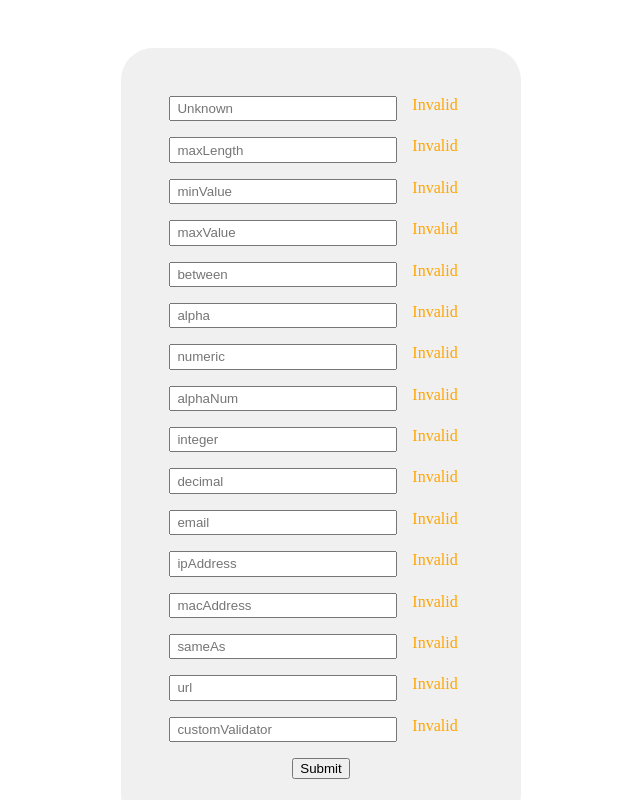
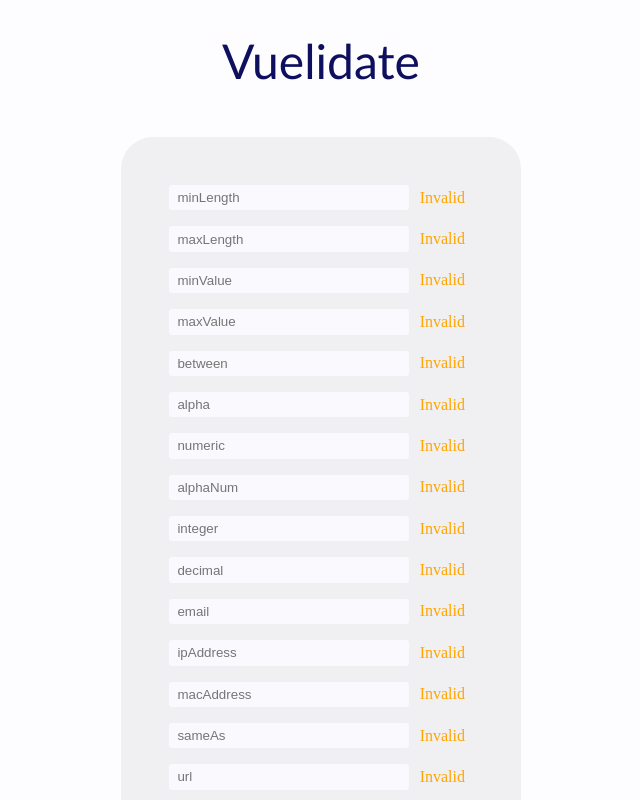
Before and after one commit to ValCrea/vue-lidate, a Vue app: page / in a window 1280 px wide. Shown: the top 800 px of the page, without its empty margins (319-959 px from the left). Built offline with nearby package versions, Linux system fonts and the light colour scheme.

Commit message:
more styling + fix for 1st label not displaying

```diff
--- a/src/App.vue
+++ b/src/App.vue
@@ -21,7 +21,7 @@
   url,
 } from "@vuelidate/validators";
 
-let sucess = false;
+let sucess = ref(false);
 const customValidator = (value: string) =>
   !helpers.req(value) || value.includes("vue");
 
@@ -70,7 +70,7 @@
 
   Object.keys(inputs).forEach((key, ind) => {
     rules[key] = {
-      req: requiredIf(!sucess),
+      req: requiredIf(!sucess.value),
     };
 
     rules[key] = {
@@ -84,17 +84,18 @@
 const v$ = useVuelidate(rules, inputs);
 
 const submit = async () => {
-  sucess = await v$.value.$validate();
+  sucess.value = await v$.value.$validate();
 };
 </script>
 
 <template>
+  <h1 class="title">Vuelidate</h1>
   <section class="vuelidate">
     <div v-for="(_, key, ind) in inputs" :key="key" class="vuelidate__inputs">
       <input
         type="text"
         v-model="inputs[key].value"
-        :placeholder="lables[ind || -1] || 'Unknown'"
+        :placeholder="lables[ind !== undefined ? ind : -1] || 'Unknown'"
         class="vuelidate__input"
       />
       <p v-if="sucess" class="vuelidate__sucess">Sucess</p>
@@ -103,11 +104,24 @@
       <p v-else class="vuelidate__valid">Valid</p>
       <br />
     </div>
-    <button @click="submit">Submit</button>
+    <button @click="submit" class="vuelidate__submit">Submit</button>
   </section>
 </template>
 
 <style scoped lang="scss">
+:global(body) {
+  background-color: #fdfdff;
+}
+
+.title {
+  padding-top: 2rem;
+  text-align: center;
+  font-family: "Trebuchet MS", "Lucida Sans Unicode", "Lucida Grande",
+    "Lucida Sans", Arial, sans-serif;
+  font-size: 3rem;
+  color: #0f0f5f;
+}
+
 .vuelidate {
   max-width: 400px;
   width: 90%;
@@ -120,7 +134,7 @@
   align-items: center;
   gap: 1rem;
 
-  background-color: #f0f0f0;
+  background-color: #f0f0f3;
   border-radius: 2rem;
 
   &__inputs {
@@ -132,24 +146,62 @@
   }
 
   &__input {
-    width: 75%;
+    flex: 1;
     padding: 0.2rem 0.4rem;
+
+    border-radius: 0.2rem;
+    border: 2px solid rgba(0, 0, 0, 0);
+    background-color: #fafafe;
+
+    &:focus {
+      outline: none;
+      border-color: #0f0f5f;
+    }
+  }
+
+  &__text {
+    width: 6ch;
+    display: flex;
+    align-items: center;
+    justify-content: flex-end;
   }
 
   &__error {
+    @extend .vuelidate__text;
     color: firebrick;
   }
 
   &__warning {
+    @extend .vuelidate__text;
     color: orange;
   }
 
   &__valid {
+    @extend .vuelidate__text;
     color: royalblue;
   }
 
   &__sucess {
+    @extend .vuelidate__text;
     color: forestgreen;
+  }
+
+  &__submit {
+    width: 50%;
+    padding: 0.4rem;
+
+    cursor: pointer;
+    border: solid 2px #0f0f5f;
+    border-radius: 0.5rem;
+    background-color: #e5e5f5;
+
+    &:hover {
+      background-color: #d5d5e5;
+    }
+
+    &:focus {
+      background-color: #c5c5d5;
+    }
   }
 }
 </style>
```
